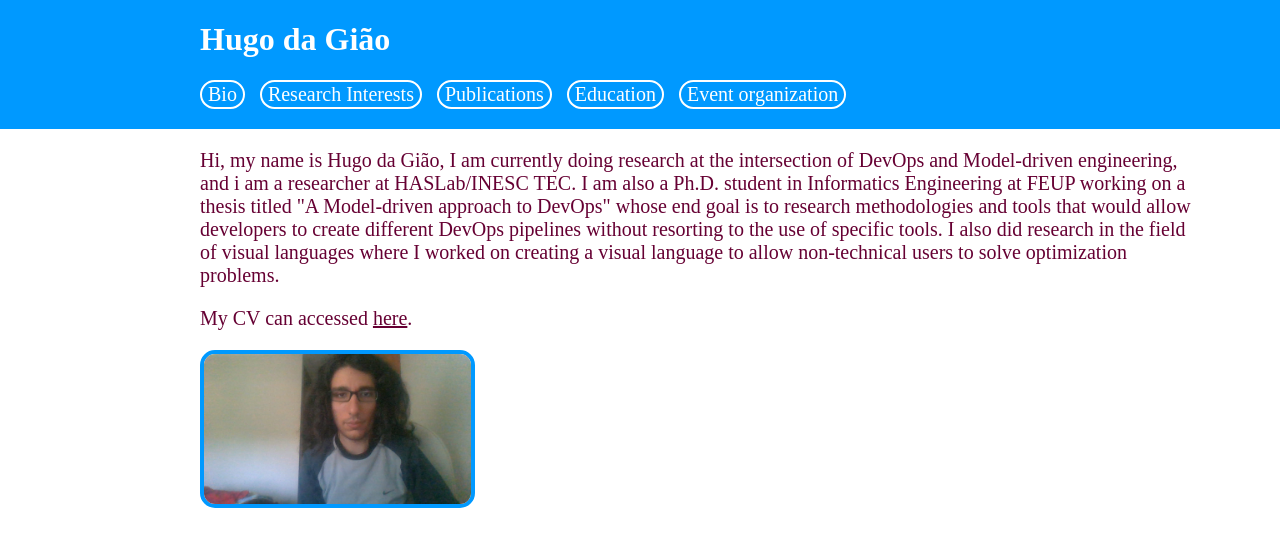
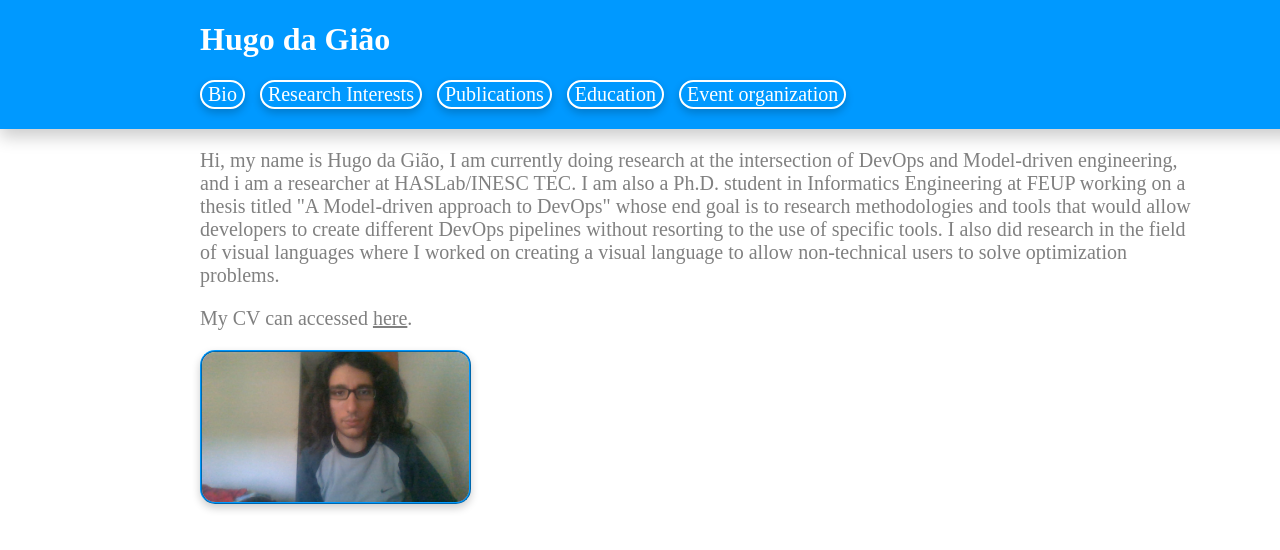
Before and after one commit to h4g0/mypage-h4g0, a React (Create React App) app: page / in a window 1280 px wide. Shown: the top 550 px of the page. Built offline with nearby package versions, Linux system fonts and the light colour scheme.

Commit message:
updated colors

```diff
--- a/src/Login/Login.css
+++ b/src/Login/Login.css
@@ -4,11 +4,16 @@
     height: 150px;
     margin-bottom: 20px;
     border-radius: 15px;
-    border-width: 4px;
+    border-width: 2px;
     border-color: #0099ff;
-    border-style:solid;
+    border-style:ridge;
+    box-shadow: 0 4px 8px 0 rgba(0,0,0,0.2);
+
 }
 
+.profilePic:hover  {
+    box-shadow: 0 8px 16px 0 rgba(0,0,0,0.2);
+}
 
 
 
@@ -23,9 +28,13 @@
     border-color: lightsalmon;
     border-bottom-width: 5px;
     background-color: #0099ff;
+    box-shadow: 0 4px 8px 0 rgba(0,0,0,0.2);
+
 }
 
-
+.LoginContainer:hover {
+    box-shadow: 0 8px 16px 0 rgba(0,0,0,0.2);
+}
 
 .LoginContainer  h1 {
 
@@ -47,7 +56,7 @@
     padding-left: 200px;
     align-items: center;
     font-family: serif;
-    color: #660033;
+    color: grey;
     display: table;
 
 }
@@ -56,7 +65,7 @@
 .NewAccountContainer a{
 
     font-family: serif;
-    color: #660033;
+    color: grey;
 }
 
 .NewAccountContainer a:hover{
@@ -76,11 +85,15 @@
     font-family: serif;
     font-size: 20px;
     background-color: #0099ff;
+    box-shadow: 0 4px 8px 0 rgba(0,0,0,0.2);
+
 
 
 }
 
 .LoginContainer button:hover {
-    color: #660033	;
+    color: #0099ff	;
+    background-color: white;
+    box-shadow: 0 8px 16px 0 rgba(0,0,0,0.2);
     cursor: pointer;
 }
```
